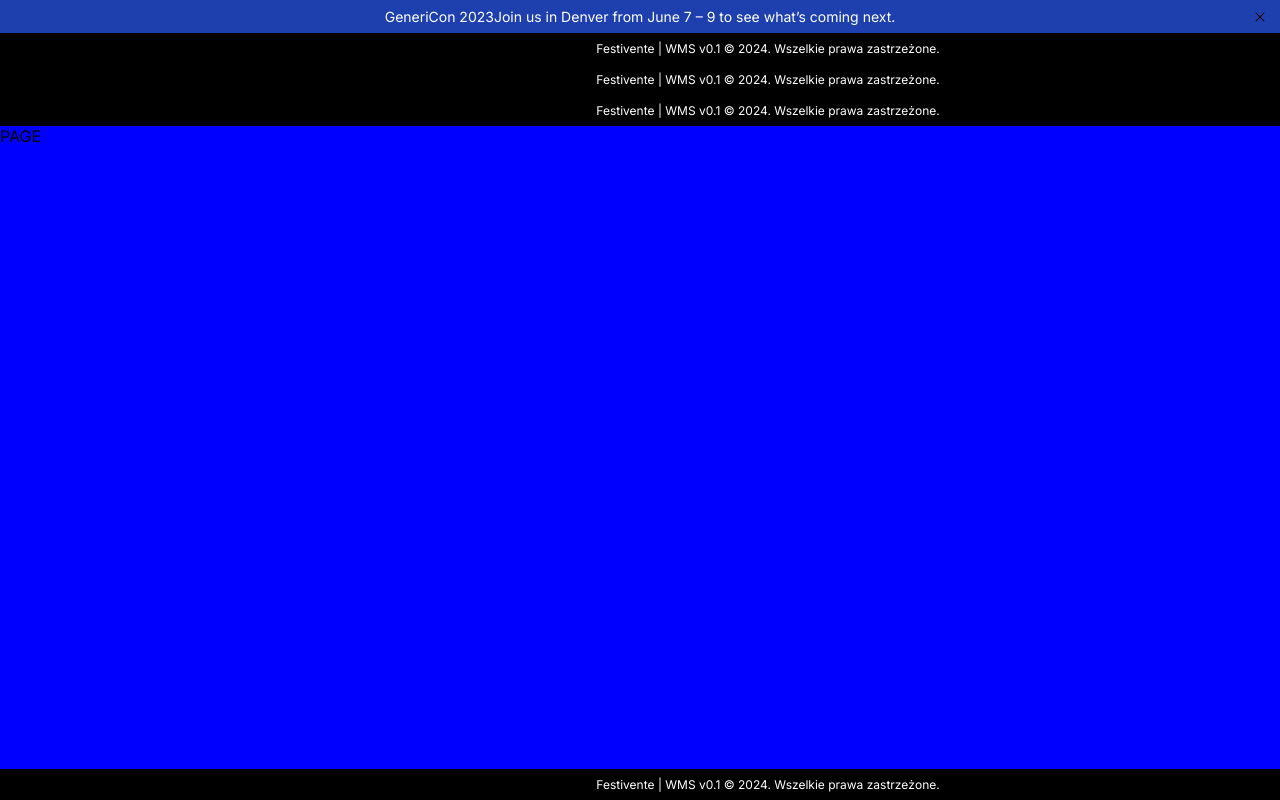
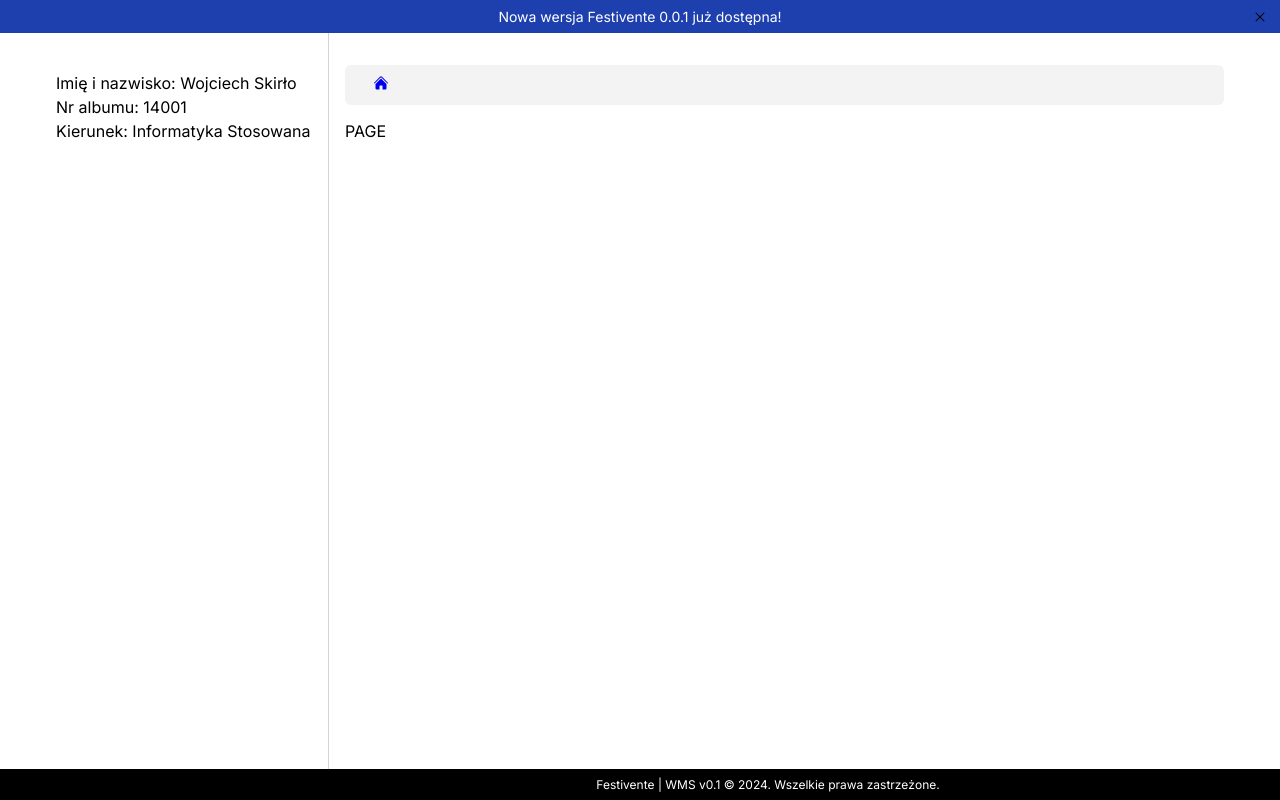
Before and after one commit to wmw-technologies/festivente-client, a Next.js app: page / in a window 1280 px wide. Built offline with nearby package versions, Linux system fonts and the light colour scheme.

Commit message:
refactor: rewrite new components

```diff
--- a/src/app/layout.module.scss
+++ b/src/app/layout.module.scss
@@ -2,14 +2,24 @@
   display: flex;
   flex-direction: column;
   min-height: 100vh;
+}
 
-  //container flex flex-col flex-1 mx-auto
-  .container {
-    background: blue;
-    width: 1536px;
+.mainContainer {
   display: flex;
   flex-direction: column;
-    flex: 1 1 100%;
+  flex: 1;
   margin: 0 auto;
+  width: 100%;
+  max-width: 1200px;
 }
+
+.mainContent {
+  display: flex;
+  flex: 1;
 }
+
+.mainContentInner {
+  flex: 1;
+  padding: 0 1rem 1rem 1rem;
+  border-left: 1px solid #d3d3d3;
+}
--- a/src/app/layout.tsx
+++ b/src/app/layout.tsx
@@ -25,12 +25,12 @@ export default function RootLayout({
         <body className={inter.className}>
         <main className={styles.main}>
             <SystemBanner/>
-            <div className={styles.container}>
+            <div className={styles.mainContainer}>
                 {/*<NuxtLoadingIndicator color="red" :height="20" /> */}
                 <SystemHeader/>
-                <div className="flex flex-1">
+                <div className={styles.mainContent}>
                     <SytemMenu/>
-                    <div className="flex-1 p-4 pt-0 border-l border-gray-light">
+                    <div className={styles.mainContentInner}>
                         <SystemBreadcrumb/>
                         {children}
                     </div>
--- a/src/components/System/Banner/index.tsx
+++ b/src/components/System/Banner/index.tsx
@@ -1,10 +1,10 @@
-import styles from "./index.module.scss"
+import styles from "./index.module.scss";
 import UIIcon from "@/src/components/UI/Icon";
 
 export default function SystemBanner() {
     return (
         <div className={styles.banner}>
-            <p>GeneriCon 2023Join us in Denver from June 7 – 9 to see what’s coming next.</p>
+            <p>Nowa wersja Festivente 0.0.1 już dostępna!</p>
             <button type="button" className={styles.bannerButton}>
                 <UIIcon name={'XMarkIcon'} smaller/>
             </button>
--- a/src/components/System/Breadcrumb/index.module.scss
+++ b/src/components/System/Breadcrumb/index.module.scss
@@ -1,19 +1,34 @@
-//py-2 text-xs text-white bg-black
-.footer {
-    padding-top: 0.5rem;
-    padding-bottom: 0.5rem;
-    font-size: 0.75rem;
-    color: white;
-    background-color: black;
+.nav {
+  padding: 0.625rem 1.25rem;
+  border-radius: 0.375rem;
+  background-color: #f3f3f3; /* Tailwind's bg-gray-light */
+  margin-bottom: 1rem;
+  display: flex;
 
-    //container mx-auto text-center
-    .container {
-        width: 1536px;
-        margin: 0 auto;
-        text-align: center;
-        //display: flex;
-        //flex-direction: column;
-        //flex: 1 1 100%;
-        //margin: 0 auto;
+  ol {
+    display: flex;
+    align-items: center;
+    line-height: 1.25rem; /* Tailwind's leading-5 */
+  }
+
+  li {
+    display: flex;
+    align-items: center;
+    height: 1.25rem; /* Tailwind's h-5 */
+    margin-right: 0.5rem; /* Tailwind's mr-2 */
+
+    &:not(:last-child) {
+      margin-right: 0.5rem;
+
+      &::after {
+        content: '/';
+        margin-left: 0.5rem; /* Tailwind's ml-2 */
+      }
     }
+
+    a {
+      margin-left: 0.5rem; /* Tailwind's ml-2 */
+      line-height: 1.25rem; /* Tailwind's leading-5 */
+    }
+  }
 }
--- a/src/components/System/Breadcrumb/index.tsx
+++ b/src/components/System/Breadcrumb/index.tsx
@@ -1,10 +1,26 @@
 import styles from "./index.module.scss"
+import Link from 'next/link';
+import UIIcon from "@/src/components/UI/Icon";
 
 export default function SystemBreadcrumb() {
+    const breadcrumbs: any[] = [];
+
     return (
-        <footer className={styles.footer}>
-            <div className={styles.container}>Festivente | WMS v0.1 © 2024. Wszelkie prawa zastrzeżone.
-            </div>
-        </footer>
+        <nav className={styles.nav}>
+            <ol role="list">
+                <li>
+                    <Link href="/">
+                        <UIIcon name={'HomeIcon'} smaller/>
+                    </Link>
+                </li>
+                {breadcrumbs.map((item, index) => (
+                    <li key={index}>
+                        <Link href={item.route}>
+                            <a>{item.name}</a>
+                        </Link>
+                    </li>
+                ))}
+            </ol>
+        </nav>
     );
 }
--- a/src/components/System/Header/index.module.scss
+++ b/src/components/System/Header/index.module.scss
@@ -1,19 +1,47 @@
-//py-2 text-xs text-white bg-black
-.footer {
-    padding-top: 0.5rem;
-    padding-bottom: 0.5rem;
-    font-size: 0.75rem;
-    color: white;
-    background-color: black;
+.header {
+    display: flex;
+}
 
-    //container mx-auto text-center
-    .container {
-        width: 1536px;
-        margin: 0 auto;
-        text-align: center;
-        //display: flex;
-        //flex-direction: column;
-        //flex: 1 1 100%;
-        //margin: 0 auto;
+.headerLeft {
+    padding: 1rem;
+    background-color: var(--f-white);
+    transition: width 0.3s;
+    display: flex;
+    overflow: hidden;
+
+    &.expanded {
+        width: 18rem; // Tailwind's w-72 is 18rem
+    }
+
+    &.collapsed {
+        width: 100px; // Custom width
     }
 }
+
+//.nuxt-link {
+//    height: 4rem; // Tailwind's h-16 is 4rem
+//    flex-shrink: 0;
+//
+//    &.expanded {
+//        width: 14rem; // Tailwind's w-56 is 14rem
+//    }
+//
+//    &.collapsed {
+//        width: 4rem; // Tailwind's w-16 is 4rem
+//    }
+//}
+
+.logo {
+    object-fit: contain;
+    width: 100%;
+    height: 100%;
+}
+
+.headerRight {
+    display: flex;
+    align-items: center;
+    justify-content: space-between;
+    flex: 1;
+    padding: 1rem;
+    border-left: 1px solid #d3d3d3;
+}
--- a/src/components/System/Header/index.tsx
+++ b/src/components/System/Header/index.tsx
@@ -1,10 +1,50 @@
 import styles from "./index.module.scss"
 
 export default function SystemHeader() {
+    const isMenuCollapsed = false;
+
+    // function handleToggleMenu() {
+    //     // isMenuCollapsed = !isMenuCollapsed;
+    // }
+    //
+    // function logout() {
+    //     // window.location.href = '/logout';
+    // }
+
     return (
-        <footer className={styles.footer}>
-            <div className={styles.container}>Festivente | WMS v0.1 © 2024. Wszelkie prawa zastrzeżone.
+        <header className={styles.header}>
+            <div className={`${styles.headerLeft} ${!isMenuCollapsed ? styles.expanded : styles.collapsed}`}>
+                {/*:class="!store.$state.isMenuCollapsed ? 'w-72' : 'w-[100px]'"*/}
+                {/*    <NuxtLink*/}
+                {/*    :to="{ name: 'index' }"*/}
+                {/*    class="h-16 shrink-0"*/}
+                {/*    :class="!store.$state.isMenuCollapsed ? 'w-56' : 'w-16'"*/}
+                {/*    >*/}
+                {/*    <img*/}
+                {/*        v-show="!store.$state.isMenuCollapsed"*/}
+                {/*        src="/logo.png"*/}
+                {/*        alt="logo"*/}
+                {/*        class="object-contain w-full h-full"*/}
+                {/*    />*/}
+                {/*    <img*/}
+                {/*        v-show="store.$state.isMenuCollapsed"*/}
+                {/*        src="/logomark.png"*/}
+                {/*        alt="logo-mini"*/}
+                {/*        class="object-contain w-full h-full"*/}
+                {/*    />*/}
+                {/*</NuxtLink>*/}
             </div>
-        </footer>
+            <div className={styles.headerRight}>
+                {/*        <BaseActionButton*/}
+                {/*            icon="Bars3Icon"*/}
+                {/*        :title="!store.$state.isMenuCollapsed ? 'Zwiń menu' : 'Rozwiń menu'"*/}
+                {/*        @click="store.toggleMenu"*/}
+                {/*        />*/}
+                {/*        <BaseDropdown variant="black" icon="Cog6ToothIcon" v-slot="{ close }">*/}
+                {/*            <BaseDropdownItem @click="$router.push({ name: 'my-account' }), close()"> Moje konto </BaseDropdownItem>*/}
+                {/*        <BaseDropdownItem @click="logout(), close()">Wyloguj się</BaseDropdownItem>*/}
+                {/*</BaseDropdown>*/}
+            </div>
+        </header>
     );
 }
--- a/src/components/System/Menu/index.module.scss
+++ b/src/components/System/Menu/index.module.scss
@@ -1,19 +1,66 @@
-//py-2 text-xs text-white bg-black
-.footer {
-    padding-top: 0.5rem;
-    padding-bottom: 0.5rem;
-    font-size: 0.75rem;
-    color: white;
-    background-color: black;
+.sidebar {
+  display: flex;
+  flex-direction: column;
+  justify-content: space-between;
+  padding: 0 1rem 1rem 1rem;
+  overflow: hidden;
+  transition: width 0.3s;
 
-    //container mx-auto text-center
-    .container {
-        width: 1536px;
-        margin: 0 auto;
-        text-align: center;
-        //display: flex;
-        //flex-direction: column;
-        //flex: 1 1 100%;
-        //margin: 0 auto;
+  &.expanded {
+    width: 18rem;
+  }
+
+  &.collapsed {
+    width: 100px;
+  }
+
+  .info {
+    display: grid;
+    grid-template-columns: 1fr;
+    gap: 0.25rem;
+    margin-top: 0.5rem;
+    margin-bottom: 1.5rem;
+    white-space: nowrap;
+
+    p {
+      margin: 0;
     }
+
+    .font-medium {
+      font-weight: 500;
+    }
+  }
+
+  nav {
+    width: 100%;
+
+    ul {
+      display: grid;
+      grid-template-columns: 1fr;
+      gap: 0.5rem;
+
+      li {
+        transition: color 0.2s;
+
+        a {
+          display: flex;
+          align-items: center;
+          justify-content: space-between;
+          padding: 0.75rem 1.5rem;
+          transition: color 0.3s, background-color 0.3s;
+          border-radius: 9999px;
+
+          &:hover {
+            background-color: #f3f3f3;
+          }
+
+          &.active {
+            font-weight: 600;
+            background-color: #f3f3f3;
+            color: var(--f-primary);
+          }
+        }
+      }
+    }
+  }
 }
--- a/src/components/System/Menu/index.tsx
+++ b/src/components/System/Menu/index.tsx
@@ -1,10 +1,68 @@
-import styles from "./index.module.scss"
+import styles from "./index.module.scss";
+import {SITEMAP} from "@/sitemap";
+import Link from 'next/link';
 
 export default function SystemMenu() {
+    const isMenuCollapsed = false;
+    const openedTab = '';
+
     return (
-        <footer className={styles.footer}>
-            <div className={styles.container}>Festivente | WMS v0.1 © 2024. Wszelkie prawa zastrzeżone.
+        <aside className={`${styles.sidebar} ${isMenuCollapsed ? styles.collapsed : styles.expanded}`}>
+            <div className="flex flex-col whitespace-nowrap">
+                {!isMenuCollapsed && (
+                    <div className={styles.info}>
+                        <p>Imię i nazwisko: <span className="font-medium">Wojciech Skirło</span></p>
+                        <p>Nr albumu: <span className="font-medium">14001</span></p>
+                        <p>Kierunek: <span className="font-medium">Informatyka Stosowana</span></p>
+                    </div>
+                )}
+                <nav>
+                    <ul>
+                        {SITEMAP.map((item) => (
+                            <li key={item.path}>
+                                <Link href={item.path ?? '/'}>
+                                    {/*<a*/}
+                                    {/*    title={item.name}*/}
+                                    {/*    className={`flex items-center justify-between px-6 py-3 rounded-full ${styles.link} ${item.path === openedTab ? 'active' : ''}`}*/}
+                                    {/*>*/}
+                                    {/*    <div className="flex items-center">*/}
+                                    {/*        /!*{item.icon && <BaseIcon name={item.icon}/>}*!/*/}
+                                    {/*        {!isMenuCollapsed && (*/}
+                                    {/*            <>*/}
+                                    {/*                <span className="ml-3 mr-2 leading-5">{item.name}</span>*/}
+                                    {/*                /!*{item.info && <BaseBadge>{item.info}</BaseBadge>}*!/*/}
+                                    {/*            </>*/}
+                                    {/*        )}*/}
+                                    {/*    </div>*/}
+                                    {/*    /!*{item.children?.length && !isMenuCollapsed && (*!/*/}
+                                    {/*    /!*    // <BaseToggleButton*!/*/}
+                                    {/*    /!*    //     isOpen={item.route === openedTab}*!/*/}
+                                    {/*    /!*    //     onClick={(e) => {*!/*/}
+                                    {/*    /!*    //         e.preventDefault();*!/*/}
+                                    {/*    /!*    //         changeTab(item.route);*!/*/}
+                                    {/*    /!*    //     }}*!/*/}
+                                    {/*    /!*    // />*!/*/}
+                                    {/*    /!*)}*!/*/}
+                                    {/*</a>*/}
+                                </Link>
+                                {/*{item.children?.length && item.route === openedTab && !isMenuCollapsed && (*/}
+                                {/*    <ul className="flex flex-col gap-1 mt-3 mb-1 ml-10">*/}
+                                {/*        {item.children.map((el) => (*/}
+                                {/*            <li key={el.route}>*/}
+                                {/*                <Link href={el.route ?? '/'}>*/}
+                                {/*                    <a className="cursor-pointer hover:text-accent hover:font-semibold">*/}
+                                {/*                        {el.name}*/}
+                                {/*                    </a>*/}
+                                {/*                </Link>*/}
+                                {/*            </li>*/}
+                                {/*        ))}*/}
+                                {/*    </ul>*/}
+                                {/*)}*/}
+                            </li>
+                        ))}
+                    </ul>
+                </nav>
             </div>
-        </footer>
+        </aside>
     );
 }
```
Lines whose indentation alone changed are shown as unchanged.
